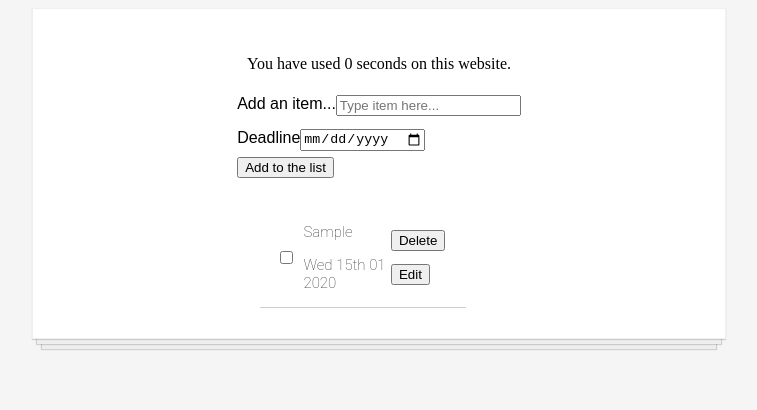
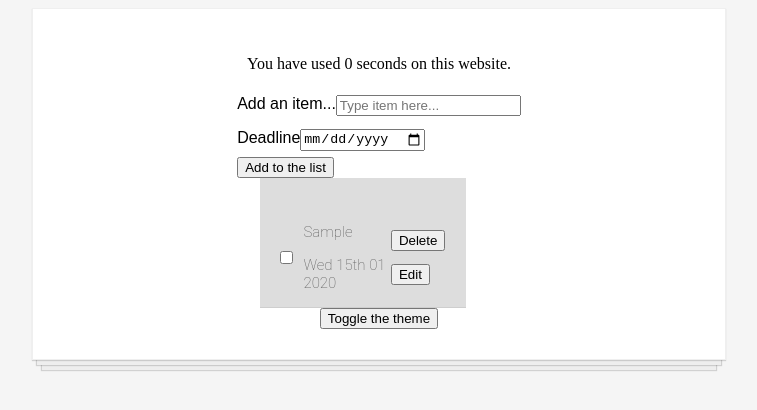
Before and after one commit to yukafjaponesa/React-todo-app, a React (Create React App) app in the folder week3/my-app/: page / in a window 1280 px wide. Both pictures are taken after typing "Sample", "2020-01-15" into the empty fields and a click on the button "Add to the list". Shown: the top 410 px of the page, without its empty margins (261-1018 px from the left). Built offline with nearby package versions, Linux system fonts and the light colour scheme.

Commit message:
add theme toggle

```diff
--- a/week3/my-app/src/App.js
+++ b/week3/my-app/src/App.js
@@ -2,9 +2,10 @@ import React from "react";
 import TodoItem from "./components/TodoItem";
 import todosData from "./components/todosData";
 import Timer from "./components/Timer";
+import ThemeContextProvider from "./contexts/ThemeContext";
 //import FlipMove from "react-flip-move";
 import { v4 as uuidv4 } from 'uuid'; //npm install uuid
-
+import ThemeToggle from './components/ThemeToggle';
 
 class App extends React.Component {
     constructor(props) {
@@ -117,8 +118,6 @@ class App extends React.Component {
     localStorage.setItem('todos',JSON.stringify(filteredItems))
   }
 
-
-
   editItem(id) {
     this.setState({
       editing: id
@@ -155,6 +154,7 @@ class App extends React.Component {
 
         return (
           <div className="todo-list" >
+            <ThemeContextProvider>
               {/*<DayPicker />*/}
               <Timer />
 
@@ -190,6 +190,8 @@ class App extends React.Component {
                 {todoItems}
               </div>
 
+              <ThemeToggle />
+            </ThemeContextProvider>
           </div>
         )
     }
--- /dev/null
+++ b/week3/my-app/src/components/ThemeToggle.js
@@ -0,0 +1,14 @@
+import React, {Component} from 'react';
+import {ThemeContext} from '../contexts/ThemeContext';
+
+class ThemeToggle extends Component {
+  static contextType = ThemeContext;
+  render() {
+    const {toggleTheme} = this.context;
+    return (
+      <button onClick={toggleTheme}>Toggle the theme</button>
+    )
+  }
+}
+
+export default ThemeToggle
--- a/week3/my-app/src/components/TodoItem.js
+++ b/week3/my-app/src/components/TodoItem.js
@@ -1,17 +1,22 @@
-import React from "react"
+import React, {useContext} from 'react'
 import format from 'date-fns/format'
+import {ThemeContext} from '../contexts/ThemeContext'
 
 function TodoItem(props) {
+  const themeChange = useContext(ThemeContext)
+  const theme = themeChange.isLightTheme ? themeChange.light : themeChange.dark
+
   const completedStyle = {
       fontStyle: 'italic',
-      color: '#cdcdcd',
+      //color: '#cdcdcd',
+      color: '#A9A9A9',
       textDecoration: 'line-through'
   }
 
   const buttontext = (props.isEdited ? 'Update' : 'Edit');
 
     return (
-        <div className="todo-item">
+        <div className="todo-item" style={{background: theme.ui, color: theme.syntax}}>
               <input
                   type="checkbox"
                   checked={props.item.completed}
--- /dev/null
+++ b/week3/my-app/src/contexts/ThemeContext.js
@@ -0,0 +1,25 @@
+import React, {createContext, Component} from 'react';
+
+export const ThemeContext = createContext();
+
+class ThemeContextProvider extends Component  {
+  state = {
+    isLightTheme: true,
+    light: {syntax: '#555', ui: '#ddd', bg: '#eee'},
+    dark: {syntax: '#ddd', ui: '#333', bg: '#555'}
+  }
+
+  toggleTheme = () => {
+    this.setState({isLightTheme: !this.state.isLightTheme});
+  }
+
+  render() {
+    return(
+      <ThemeContext.Provider value={{...this.state, toggleTheme: this.toggleTheme}}> {/*provide objects so need another {} */}
+        {this.props.children}
+      </ThemeContext.Provider>
+    )
+  }
+}
+
+export default ThemeContextProvider
```
Lines whose indentation alone changed are shown as unchanged.
